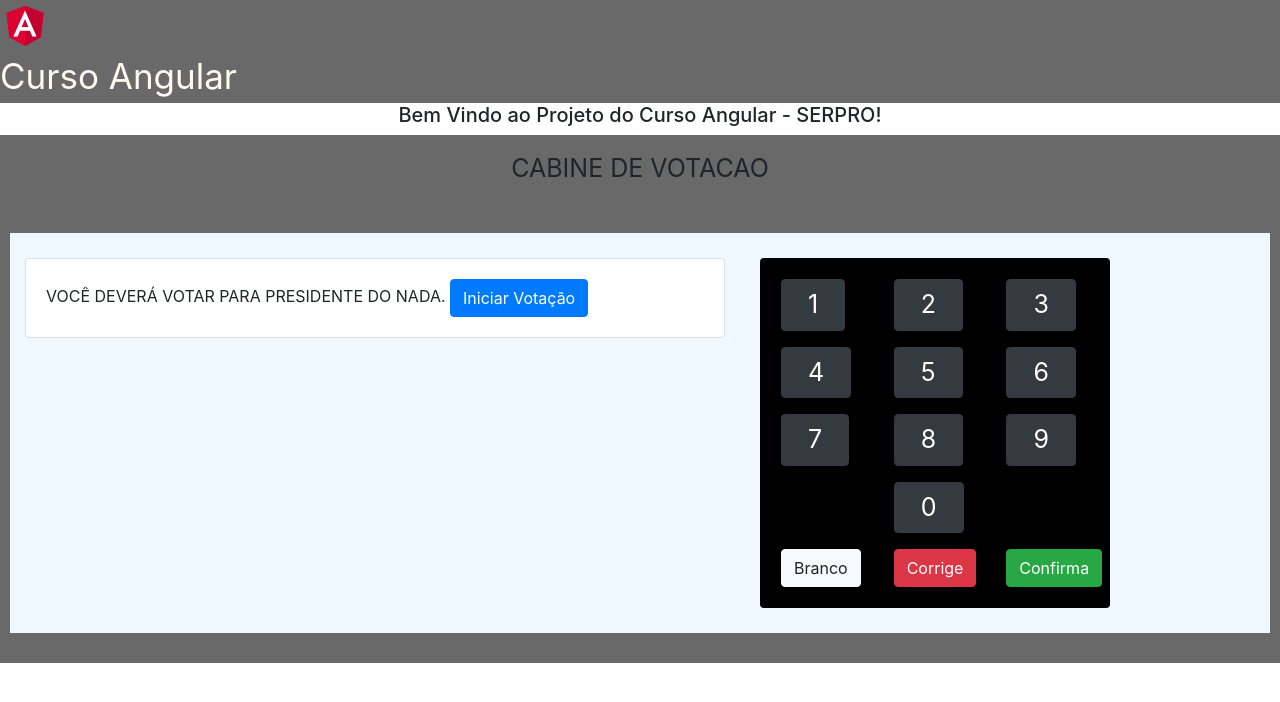
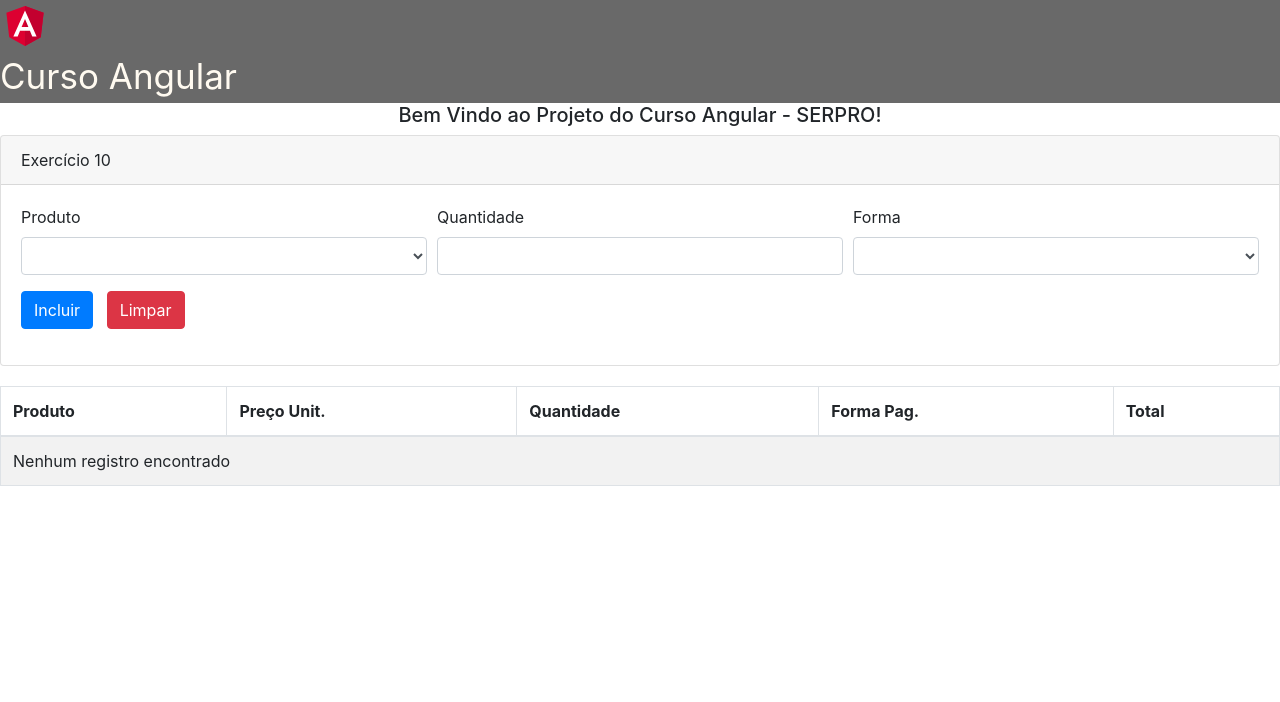
Before and after one commit to fabianov2005/Curso_Angular, an Angular app: page / in a window 1280 px wide. Shown: the top 702 px of the page. Built offline with nearby package versions, Linux system fonts and the light colour scheme.

Commit message:
Versao Injecao Eletronica

```diff
--- a/src/app/app.component.html
+++ b/src/app/app.component.html
@@ -16,14 +16,14 @@
 </div>
 
 
-<div class="body" style="background-color: dimgray">
+<!-- <div class="body" style="background-color: dimgray">
       <app-eleicao></app-eleicao>
-</div>
+</div> -->
 <!-- <app-meu-primeiro (numeroInvalido)="onNumeroInvalido($event)"></app-meu-primeiro> -->
 <!-- <app-teste-curso></app-teste-curso> -->
 <!-- Variável de Input "Valor" e variavel de OutPut -->
 <!-- <app-contador valor="10" (mudou)="onMudou($event)"></app-contador> -->
 <!-- <app-diretivas></app-diretivas> -->
-<!-- <app-pedidos></app-pedidos> -->
+<app-pedidos></app-pedidos>
 
 <router-outlet></router-outlet>
--- a/src/app/pedidos/pedidos.component.html
+++ b/src/app/pedidos/pedidos.component.html
@@ -20,7 +20,7 @@
         <div class="form-group col-sm-4">
           <label for="quantidade">Quantidade</label>
           <input type="text" formControlName="quantidade" class="form-control" />
-          <p *ngIf="form.controls.dados.controls.titulo.touched && form.controls.dados.controls.titulo.errors">
+          <p *ngIf="form.controls.quantidade.touched" style="color: red">
              Campo obrigatório!
           </p>
         </div>
@@ -58,12 +58,12 @@
       </tr>
     </thead>
     <tbody>
-      <tr *ngIf="pedidos.length === 0">
+      <tr *ngIf="buscarpedidos().length === 0">
         <td colspan="5">
           Nenhum registro encontrado
         </td>
       </tr>
-      <tr *ngFor="let p of pedidos">
+      <tr *ngFor="let p of buscarpedidos()">
         <td>{{ p.produto.nome }}</td>
         <td>{{ p.produto.valor | currency:'BRL' }}</td>
         <td>{{ p.quantidade }}</td>
@@ -71,7 +71,7 @@
         <td>{{ p.total | currency:'BRL' }}</td>
       </tr>
     </tbody>
-    <tfoot *ngIf="pedidos.length > 0">
+    <tfoot *ngIf="buscarpedidos().length > 0">
       <tr>
         <td colspan="5">
           TOTAL: {{ getTotal() | currency:'BRL' }}
--- a/src/app/pedidos/pedidos.component.ts
+++ b/src/app/pedidos/pedidos.component.ts
@@ -1,3 +1,4 @@
+import { PedidoService } from './../shared/services/pedido.service';
 import { Component, OnInit } from '@angular/core';
 // #asda
 import { FORMAS, Pedido } from './../shared/model/pedidos';
@@ -19,16 +20,15 @@ export class PedidosComponent implements OnInit {
   //                       forma: new FormControl()
   //                     });
 
-  pedidos: Pedido[];
 
-  constructor(private formBuilder: FormBuilder ) { }
+
+  constructor(private formBuilder: FormBuilder, private pedidoService: PedidoService ) { }
 
   ngOnInit() {
     this.form = this.formBuilder.group({produto: null,
-                                        quantidade: [null, this.validarCodigo],
+                                        quantidade: [null, this.validarCodigo(15)],
                                         forma: null });
 
-    this.pedidos = [];
   }
 
   reset() {
@@ -43,22 +43,29 @@ export class PedidosComponent implements OnInit {
     return FORMAS;
   }
 
+  buscarpedidos() {
+    return this.pedidoService.buscarPedidos();
+  }
+
   incluir() {
-
     const pedido = new Pedido(this.form.value.produto, this.form.value.quantidade, this.form.value.forma);
-
-    this.pedidos.push(pedido);
+    this.pedidoService.incluirPedidos(pedido);
   }
 
   getTotal() {
-    return this.pedidos
-      .reduce((acc, cv) => acc + cv.total, 0);
+    this.pedidoService.getTotalPedidos();
   }
 
 
-  validarCodigo(c: AbstractControl): ValidationErrors|null {
-    return (+c.value < 10 ) ?  null :  { vlInvalido: true };
+  // validarCodigo(c: AbstractControl): ValidationErrors|null {
+  //   return (+c.value < 10 ) ?  null :  { vlInvalido: true };
 
+  // }
+
+  validarCodigo(max: number) {
+    return (c: AbstractControl): ValidationErrors|null => {
+                                                           return (+c.value <= max) ? null : { vlInvalido : true };
+                                                          };
   }
 
 }
--- /dev/null
+++ b/src/app/shared/services/pedido.service.ts
@@ -0,0 +1,29 @@
+import { Pedido } from './../model/pedidos';
+import { Injectable } from '@angular/core';
+
+@Injectable({
+  providedIn: 'root'
+})
+export class PedidoService {
+
+  pedidos: Pedido[];
+
+  constructor() {
+
+    this.pedidos = [];
+
+  }
+
+  buscarPedidos() {
+      return this.pedidos;
+  }
+
+  incluirPedidos(pedido: Pedido) {
+    this.pedidos.push (pedido);
+  }
+
+  getTotalPedidos() {
+    return this.pedidos
+    .reduce((acc, cv) => acc + cv.total, 0);
+  }
+}
```
Also changed, not shown: 1 other file (tests, documents, lock files or other folders).
